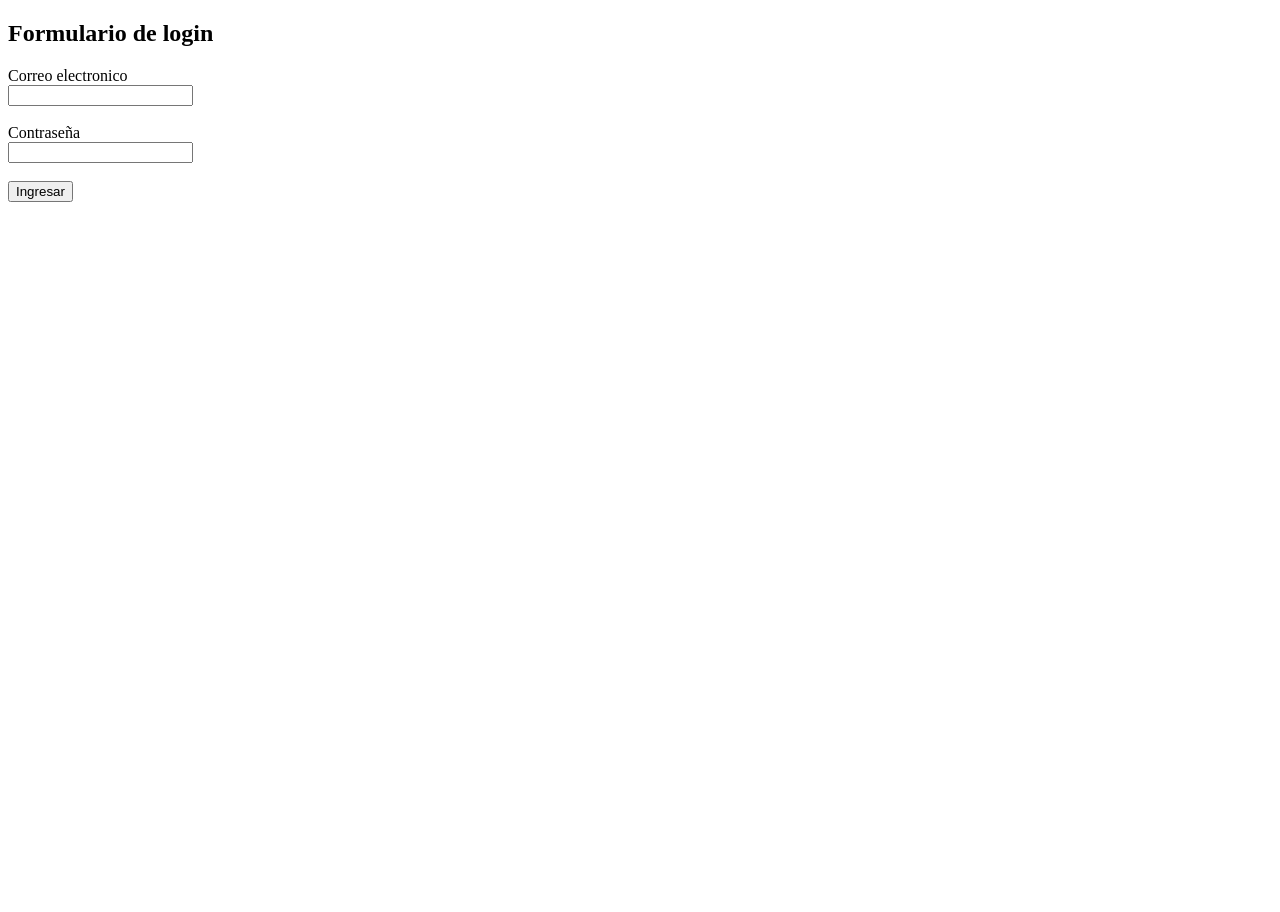
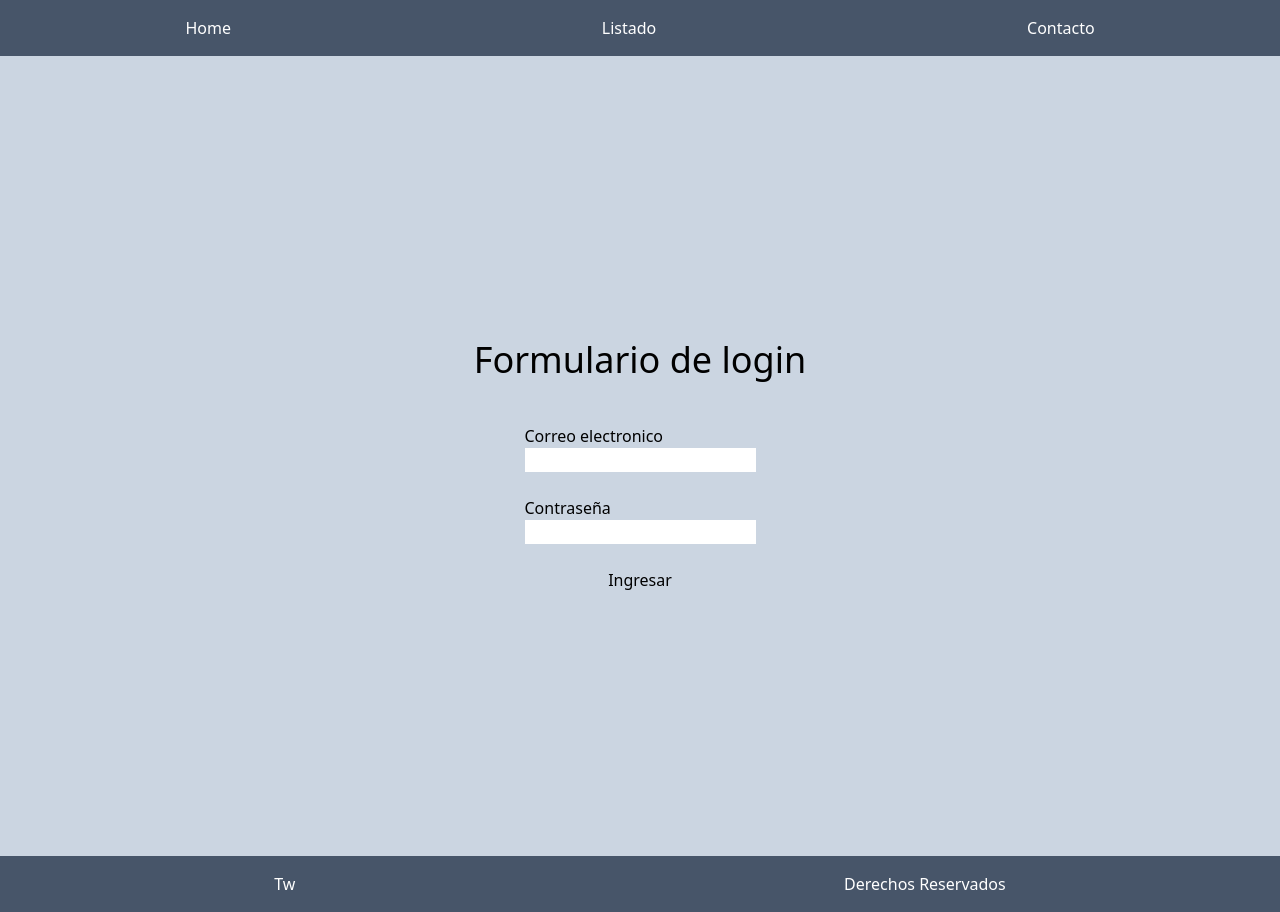
Before and after one commit to br1lisboa/REACT-SITEMOVIES, a React (Create React App) app: page / in a window 1280 px wide. Before the commit the page ends 800 px from the top, so only its background shows below. Built offline with nearby package versions, Linux system fonts and the light colour scheme.

Commit message:
API movies OK

```diff
--- a/package.json
+++ b/package.json
@@ -39,5 +39,10 @@
       "last 1 firefox version",
       "last 1 safari version"
     ]
+  },
+  "devDependencies": {
+    "autoprefixer": "^10.4.8",
+    "postcss": "^8.4.14",
+    "tailwindcss": "^3.1.7"
   }
 }
--- /dev/null
+++ b/postcss.config.js
@@ -0,0 +1,6 @@
+module.exports = {
+  plugins: {
+    tailwindcss: {},
+    autoprefixer: {},
+  },
+}
--- a/src/App.js
+++ b/src/App.js
@@ -1,14 +1,21 @@
+//Libreries
 import { Routes, Route } from 'react-router-dom';
+//Components
 import Listado from './components/Listado';
 import Login from './components/Login';
+import Header from './components/Header';
+import Footer from './components/Footer';
+
 
 function App() {
   return (
     <>
+      <Header />
       <Routes>
         <Route path='/' element={<Login />} />
         <Route path='/listado' element={<Listado />} /> {/* En path yo le dire CUANDO se cargara el componente. */}
       </Routes>
+      <Footer />
     </>
   );
 }
--- a/src/components/Footer.jsx
+++ b/src/components/Footer.jsx
@@ -2,7 +2,7 @@ import React from 'react';
 
 function Footer() {
   return (
-    <footer>
+    <footer className='bg-slate-600 flex items-center justify-around text-white w-full py-4'>
         <nav>
             <ul>
                 <li><a href="www.twiter.com" rel='noopener-noreferrer'>Tw</a></li>
--- a/src/components/Header.jsx
+++ b/src/components/Header.jsx
@@ -1,11 +1,12 @@
+//Libraries
 import React from 'react';
 import { Link } from 'react-router-dom';
 
 function Header() {
 	return (
 		<header>
-			<nav>
-				<ul>
+			<nav className='bg-slate-600'>
+				<ul className='flex items-center justify-around text-white w-full py-4'>
 					<li><Link to='/'>Home</Link></li>
 					<li><Link to='/listado'>Listado</Link></li>
 					<li><Link to='/listado'>Contacto</Link></li>
--- a/src/components/Listado.jsx
+++ b/src/components/Listado.jsx
@@ -1,19 +1,43 @@
-import React, { useEffect } from 'react';
-import { useNavigate } from 'react-router-dom';
+//Libraries
+import React, { useEffect, useState } from 'react';
+import { Link, Navigate } from 'react-router-dom';
+import axios from 'axios';
 
 function Listado() {
 
-  const navigate = useNavigate();
-  const token = localStorage.getItem('token');
+  let token = localStorage.getItem('token');
+
+  const [movieList, setMovieList] = useState([]);
 
   useEffect(() => {
-    if (token == null) {
-      navigate('/')
-    }
-  }, [navigate, token])
+    const endPoint = 'https://api.themoviedb.org/3/discover/movie?api_key=eb1731bf66eebc231abccb6796a4b2e4&language=es-ES&sort_by=popularity.desc&include_adult=false&include_video=false&page=1&with_watch_monetization_types=flatrate';
+    axios
+      .get(endPoint)
+      .then(res => {
+        const apiData = res.data
+        setMovieList(apiData.results);
+      });
+  }, []);
+
+  console.log(movieList);
 
   return (
-    <div>Listado</div>
+    <>
+      {!token && <Navigate to='/' replace={true} />}
+      <div className='h-screen bg-slate-300 w-full flex justify-start items-start'>
+        {/* Estructura basica */}
+        <div className='flex items-start justify-around py-4 px-4 mx-4 my-4 bg-white'>
+          <div className='h-80 w-80 flex flex-col justify-around'>
+            <img src="" alt="" className='h-5 w-full' />
+            <div className='flex flex-col justify-center items-center'>
+              <h3 className='text-xl font-bold'>Movie Title</h3>
+              <p className='text-justify mx-2 my-2 px-2 py-2'>Review movie, Lorem ipsum dolor sit amet consectetur adipisicing elit. Distinctio ullam nemo commodi. Deserunt architecto distinctio nobis ipsa neque pariatur iure assumenda quis inventore at.</p>
+              <button><Link to='/' className='bg-black text-white mx-2 my-2 py-2 px-2 cursor-pointer'>View detail</Link></button>
+            </div>
+          </div>
+        </div>
+      </div>
+    </>
   )
 }
 
--- a/src/components/Login.jsx
+++ b/src/components/Login.jsx
@@ -1,5 +1,5 @@
 import axios from 'axios';
-import { useNavigate } from 'react-router-dom';
+import { Navigate, useNavigate } from 'react-router-dom';
 import swAlert from 'sweetalert2';
 
 function Login() {
@@ -57,10 +57,14 @@ function Login() {
       })
   }
 
+  let token = localStorage.getItem('token');
+
   return (
     <>
-      <h2>Formulario de login</h2>
-      <form onSubmit={submitHandler}>
+      {token && <Navigate to='/listado' />}
+      <div className='bg-slate-300 h-screen flex flex-col justify-center items-center'>
+        <h2 className='text-4xl w-full flex align-middle justify-center py-8'>Formulario de login</h2>
+        <form onSubmit={submitHandler} className='w-full flex flex-col items-center justify-center py-3'>
           <label>
             <span>Correo electronico</span>
             <br />
@@ -77,6 +81,7 @@ function Login() {
           </label>
           <button type="submit">Ingresar</button>
         </form>
+      </div>
     </>
   );
 }
--- /dev/null
+++ b/src/index.css
@@ -0,0 +1,3 @@
+@tailwind base;
+@tailwind components;
+@tailwind utilities;
--- a/src/index.js
+++ b/src/index.js
@@ -2,12 +2,15 @@ import React from 'react';
 import ReactDOM from 'react-dom/client';
 import App from './App';
 import { BrowserRouter } from 'react-router-dom';
+import './index.css';
 
 const root = ReactDOM.createRoot(document.getElementById('root'));
 root.render(
   <React.StrictMode>
+
     <BrowserRouter>
       <App />
     </BrowserRouter>
+
   </React.StrictMode>
 );
--- /dev/null
+++ b/tailwind.config.js
@@ -0,0 +1,10 @@
+/** @type {import('tailwindcss').Config} */
+module.exports = {
+  content: [
+    "./src/**/*.{js,jsx,ts,tsx}",
+  ],
+  theme: {
+    extend: {},
+  },
+  plugins: [],
+}
```
Also changed, not shown: 1 other file (tests, documents, lock files or other folders). Lines whose indentation alone changed are shown as unchanged.
